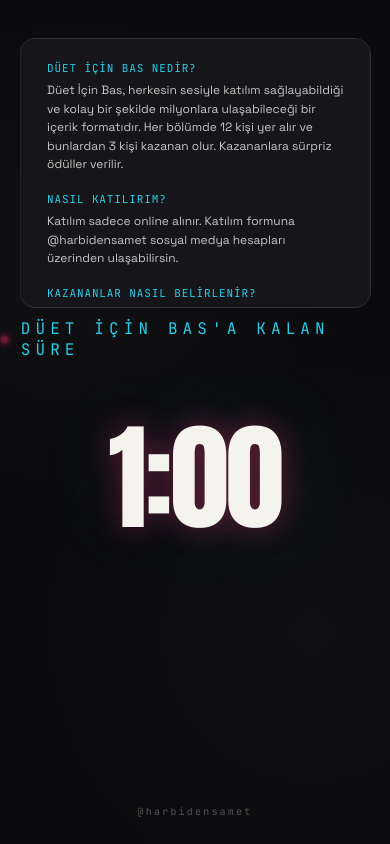
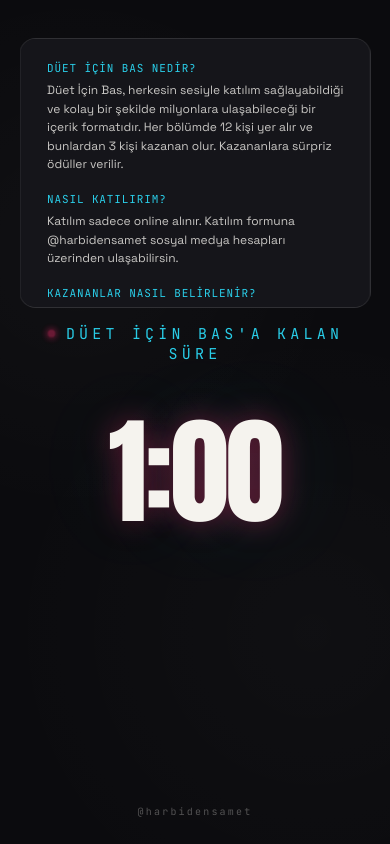
Before and after one commit to harbidensamet/duet-icin-bas, a plain HTML site: page index.html in a window 390 px wide. Drawn offline with Linux system fonts and the light colour scheme; no server answers.

Commit message:
Update index.html

```diff
--- a/index.html
+++ b/index.html
@@ -74,15 +74,20 @@
   }
   .eyebrow{
     font-family:'JetBrains Mono', monospace;
-    font-size:clamp(16px,3.6vw,24px);
-    letter-spacing:0.32em;
+    font-size:clamp(15px,3.4vw,24px);
+    letter-spacing:0.28em;
     text-transform:uppercase;
     color:var(--cyan);
     opacity:0.9;
-    margin-bottom:70px;
-    display:flex; align-items:center; gap:12px;
+    margin-bottom:60px;
+    text-align:center;
+    max-width:90vw;
   }
   .eyebrow .dot{
+    display:inline-block;
+    vertical-align:middle;
+    margin-right:10px;
+    margin-bottom:2px;
     width:9px;height:9px;border-radius:50%;
     background:var(--magenta);
     box-shadow:0 0 8px 2px var(--magenta);
@@ -106,7 +111,7 @@
   }
   .digits.tick{ transform:scale(1.04); }
   .digits.low{ color:var(--magenta); text-shadow:0 0 40px rgba(255,45,111,0.6), 0 0 120px rgba(255,45,111,0.25);}
-  .digits.long{ font-size:clamp(36px, 13vw, 150px); }
+  .digits.long{ font-size:clamp(30px, 11vw, 140px); padding:0 16px; word-break:break-word; }
   .bas-screen{
     position:fixed; inset:0;
     background:var(--flash);
@@ -454,7 +459,7 @@ function formatTime(totalSeconds){
     const h = Math.floor((totalSeconds % 86400) / 3600);
     const m = Math.floor((totalSeconds % 3600) / 60);
     const s = totalSeconds % 60;
-    return d + 'G ' + String(h).padStart(2,'0') + ':' + String(m).padStart(2,'0') + ':' + String(s).padStart(2,'0');
+    return d + ' GÜN ' + String(h).padStart(2,'0') + ':' + String(m).padStart(2,'0') + ':' + String(s).padStart(2,'0');
   }
   if(totalSeconds >= 3600){
     const h = Math.floor(totalSeconds / 3600);
```
